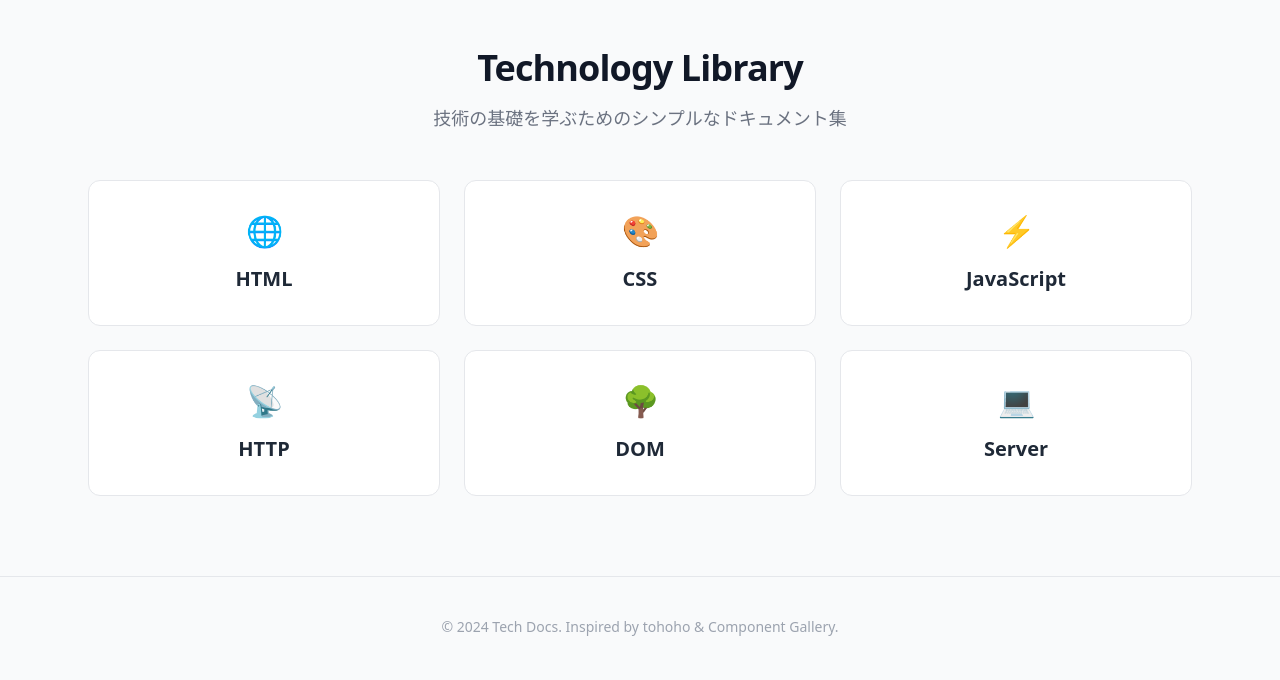
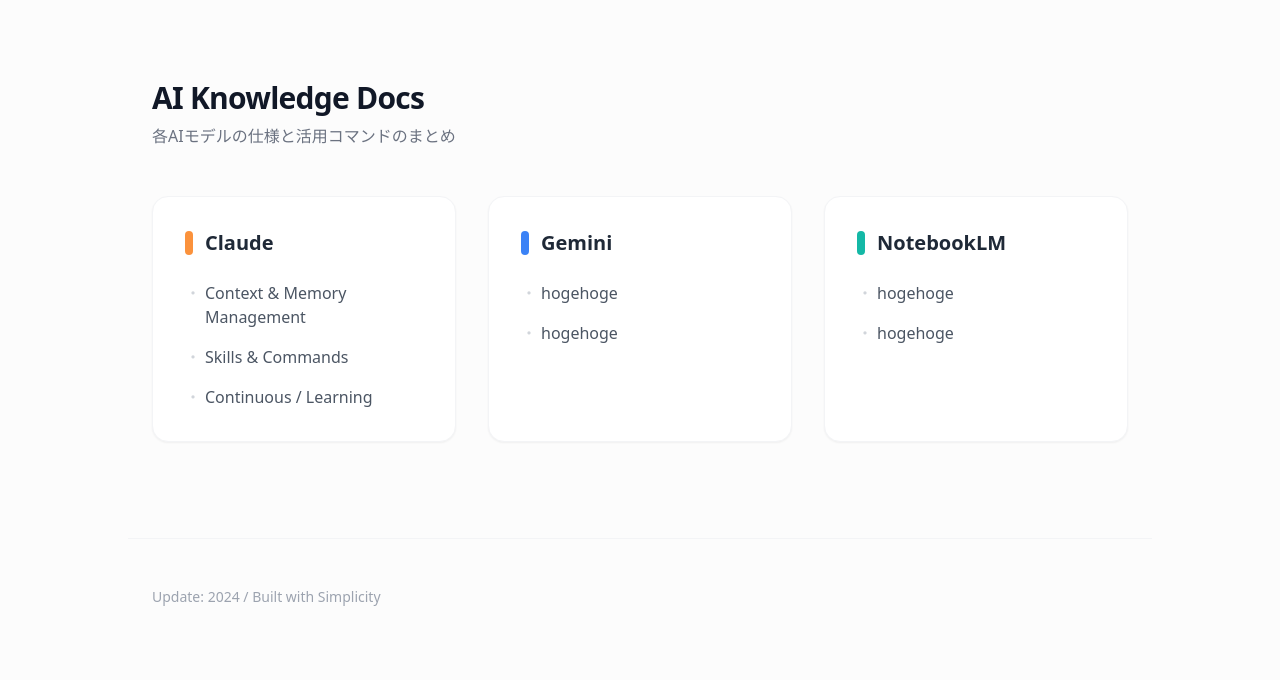
Before and after one commit to nyan72/ai-guide.com, a plain HTML site: page index.html in a window 1280 px wide. Drawn offline with nearby package versions, Linux system fonts and the light colour scheme.

Commit message:
Revise index.html for AI Knowledge Base update

```diff
--- a/index.html
+++ b/index.html
@@ -3,59 +3,66 @@
 <head>
     <meta charset="UTF-8">
     <meta name="viewport" content="width=device-width, initial-scale=1.0">
-    <title>Technology Docs</title>
+    <title>AI Model Knowledge Base</title>
     <script src="https://cdn.tailwindcss.com"></script>
     <style>
-        body { background-color: #f9fafb; }
-        .card { transition: transform 0.2s, box-shadow 0.2s; }
-        .card:hover { transform: translateY(-4px); box-shadow: 0 10px 20px rgba(0,0,0,0.05); }
+        body { background-color: #fcfcfc; color: #1a1a1a; }
+        .ai-card { transition: all 0.3s ease; }
+        .ai-card:hover { border-color: #e5e7eb; box-shadow: 0 4px 12px rgba(0,0,0,0.03); }
+        .list-item { transition: color 0.2s; position: relative; padding-left: 1.25rem; }
+        .list-item::before { content: "・"; position: absolute; left: 0; color: #d1d5db; }
+        .list-item:hover { color: #2563eb; text-decoration: underline; }
     </style>
 </head>
-<body>
+<body class="antialiased">
 
-    <header class="py-12 px-6 text-center">
-        <h1 class="text-4xl font-bold text-gray-900 tracking-tight">Technology Library</h1>
-        <p class="mt-4 text-gray-500 text-lg">技術の基礎を学ぶためのシンプルなドキュメント集</p>
+    <header class="max-w-5xl mx-auto pt-20 pb-12 px-6">
+        <h1 class="text-3xl font-bold tracking-tight text-gray-900">AI Knowledge Docs</h1>
+        <p class="mt-2 text-gray-500 font-medium">各AIモデルの仕様と活用コマンドのまとめ</p>
     </header>
 
-    <main class="max-w-6xl mx-auto px-6 pb-20">
-        <div class="grid grid-cols-1 md:grid-cols-2 lg:grid-cols-3 gap-6">
+    <main class="max-w-5xl mx-auto px-6 pb-24">
+        <div class="grid grid-cols-1 md:grid-cols-2 lg:grid-cols-3 gap-8">
 
-            <a href="html-guide.html" class="card bg-white border border-gray-200 rounded-xl p-8 flex flex-col items-center justify-center text-center">
-                <span class="text-3xl mb-4">🌐</span>
-                <h2 class="text-xl font-semibold text-gray-800">HTML</h2>
-            </a>
+            <section class="ai-card bg-white border border-gray-100 rounded-2xl p-8 shadow-sm">
+                <div class="flex items-center gap-3 mb-6">
+                    <div class="w-2 h-6 bg-orange-400 rounded-full"></div>
+                    <h2 class="text-xl font-bold text-gray-800">Claude</h2>
+                </div>
+                <ul class="space-y-4 text-gray-600">
+                    <li><a href="claude-context.html" class="list-item block">Context & Memory Management</a></li>
+                    <li><a href="claude-skills.html" class="list-item block">Skills & Commands</a></li>
+                    <li><a href="claude-learning.html" class="list-item block">Continuous / Learning</a></li>
+                </ul>
+            </section>
 
-            <a href="css-guide.html" class="card bg-white border border-gray-200 rounded-xl p-8 flex flex-col items-center justify-center text-center">
-                <span class="text-3xl mb-4">🎨</span>
-                <h2 class="text-xl font-semibold text-gray-800">CSS</h2>
-            </a>
+            <section class="ai-card bg-white border border-gray-100 rounded-2xl p-8 shadow-sm">
+                <div class="flex items-center gap-3 mb-6">
+                    <div class="w-2 h-6 bg-blue-500 rounded-full"></div>
+                    <h2 class="text-xl font-bold text-gray-800">Gemini</h2>
+                </div>
+                <ul class="space-y-4 text-gray-600">
+                    <li><a href="gemini-hoge1.html" class="list-item block">hogehoge</a></li>
+                    <li><a href="gemini-hoge2.html" class="list-item block">hogehoge</a></li>
+                </ul>
+            </section>
 
-            <a href="javascript-guide.html" class="card bg-white border border-gray-200 rounded-xl p-8 flex flex-col items-center justify-center text-center">
-                <span class="text-3xl mb-4">⚡</span>
-                <h2 class="text-xl font-semibold text-gray-800">JavaScript</h2>
-            </a>
-
-            <a href="http-guide.html" class="card bg-white border border-gray-200 rounded-xl p-8 flex flex-col items-center justify-center text-center">
-                <span class="text-3xl mb-4">📡</span>
-                <h2 class="text-xl font-semibold text-gray-800">HTTP</h2>
-            </a>
-
-            <a href="dom-guide.html" class="card bg-white border border-gray-200 rounded-xl p-8 flex flex-col items-center justify-center text-center">
-                <span class="text-3xl mb-4">🌳</span>
-                <h2 class="text-xl font-semibold text-gray-800">DOM</h2>
-            </a>
-
-            <a href="server-guide.html" class="card bg-white border border-gray-200 rounded-xl p-8 flex flex-col items-center justify-center text-center">
-                <span class="text-3xl mb-4">💻</span>
-                <h2 class="text-xl font-semibold text-gray-800">Server</h2>
-            </a>
+            <section class="ai-card bg-white border border-gray-100 rounded-2xl p-8 shadow-sm">
+                <div class="flex items-center gap-3 mb-6">
+                    <div class="w-2 h-6 bg-teal-500 rounded-full"></div>
+                    <h2 class="text-xl font-bold text-gray-800">NotebookLM</h2>
+                </div>
+                <ul class="space-y-4 text-gray-600">
+                    <li><a href="nlm-hoge1.html" class="list-item block">hogehoge</a></li>
+                    <li><a href="nlm-hoge2.html" class="list-item block">hogehoge</a></li>
+                </ul>
+            </section>
 
         </div>
     </main>
 
-    <footer class="py-10 border-t border-gray-200 text-center text-gray-400 text-sm">
-        &copy; 2024 Tech Docs. Inspired by tohoho & Component Gallery.
+    <footer class="max-w-5xl mx-auto px-6 py-12 border-t border-gray-100 text-gray-400 text-sm">
+        Update: 2024 / Built with Simplicity
     </footer>
 
 </body>
```
